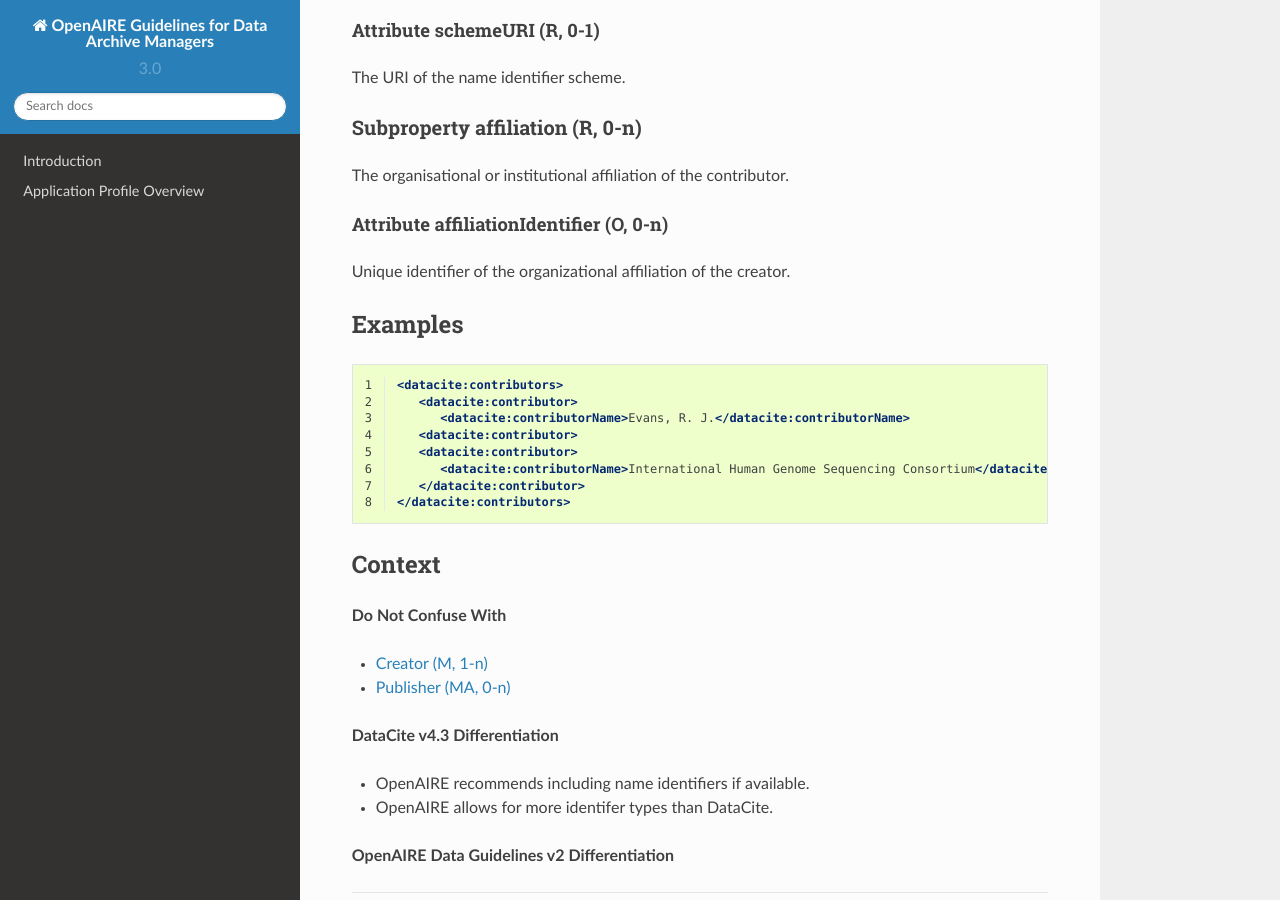
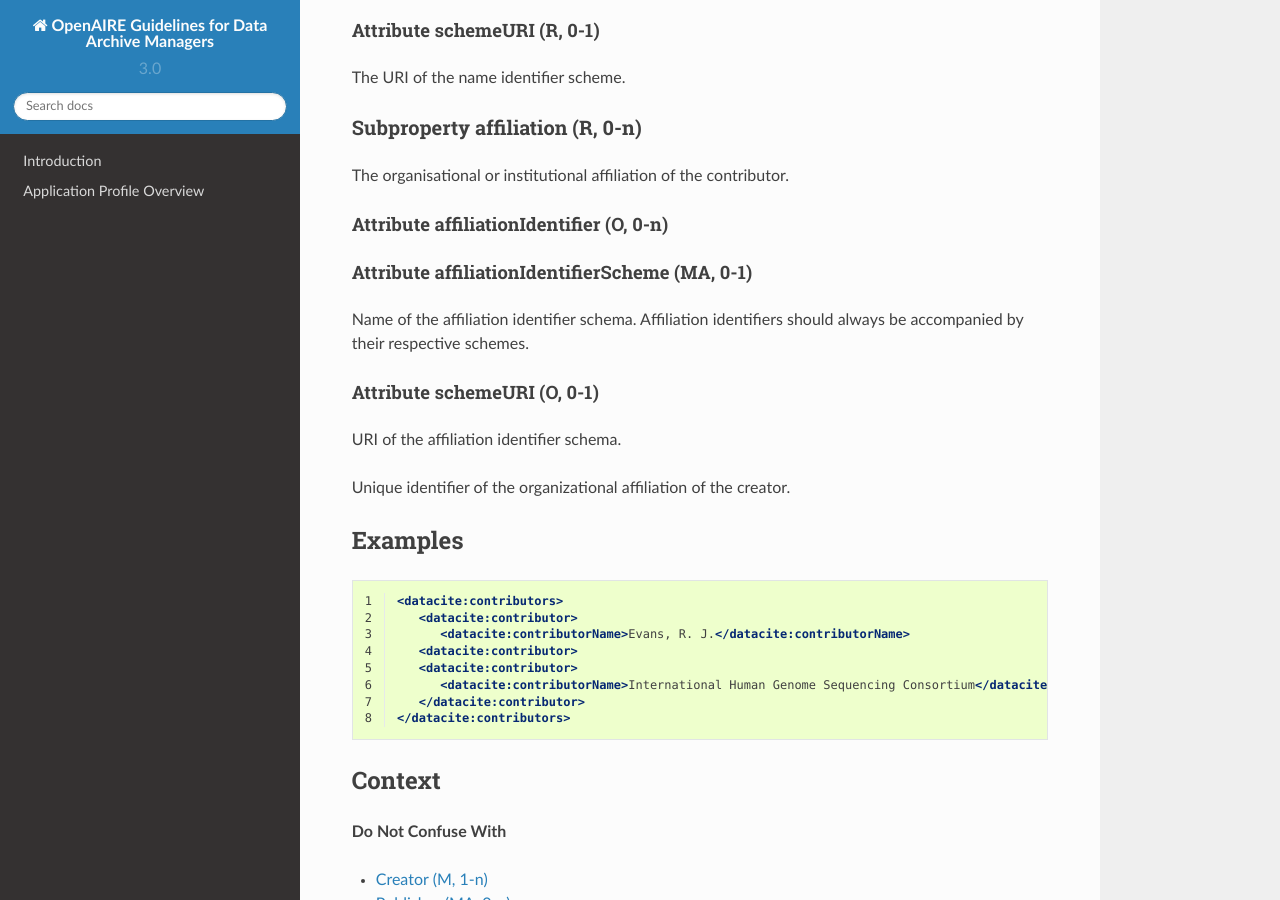
Before and after one commit to openaire/guidelines-data-archives, a Sphinx documentation site: the page built from docs/field_contributor.rst, in a window 1280 px wide and 900 px high, scrolled down 1568 px. Built offline with Sphinx 7.4.7 and the Read the Docs theme 2.0.0, drawn with Linux system fonts in a browser that asks for light colours; a script that is not in the unit is left out.

Commit message:
Update field_contributor.rst

```diff
--- a/docs/field_contributor.rst
+++ b/docs/field_contributor.rst
@@ -95,6 +95,15 @@ The organisational or institutional affiliation of the contributor.
 Attribute affiliationIdentifier (O, 0-n)
 **********************************
 
+Attribute affiliationIdentifierScheme (MA, 0-1)
+**********************************
+
+Name of the affiliation identifier schema. Affiliation identifiers should always be accompanied by their respective schemes.
+
+Attribute schemeURI (O, 0-1)
+**********************************
+
+URI of the affiliation identifier schema.
 
 Unique identifier of the organizational affiliation of the creator.
 
```
